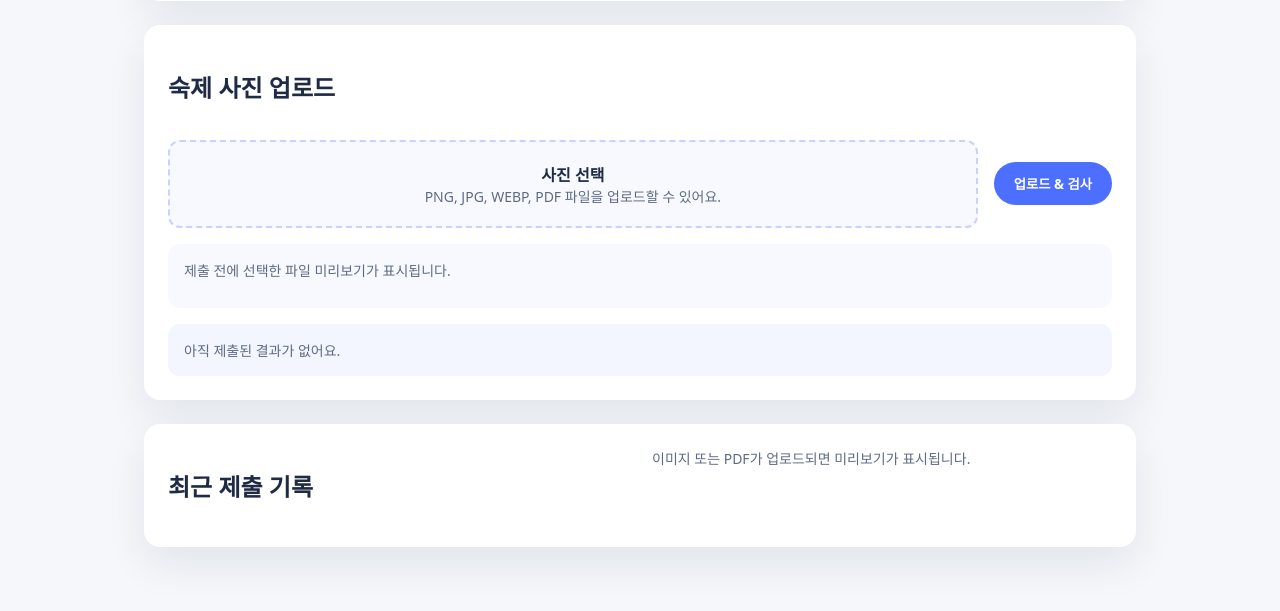
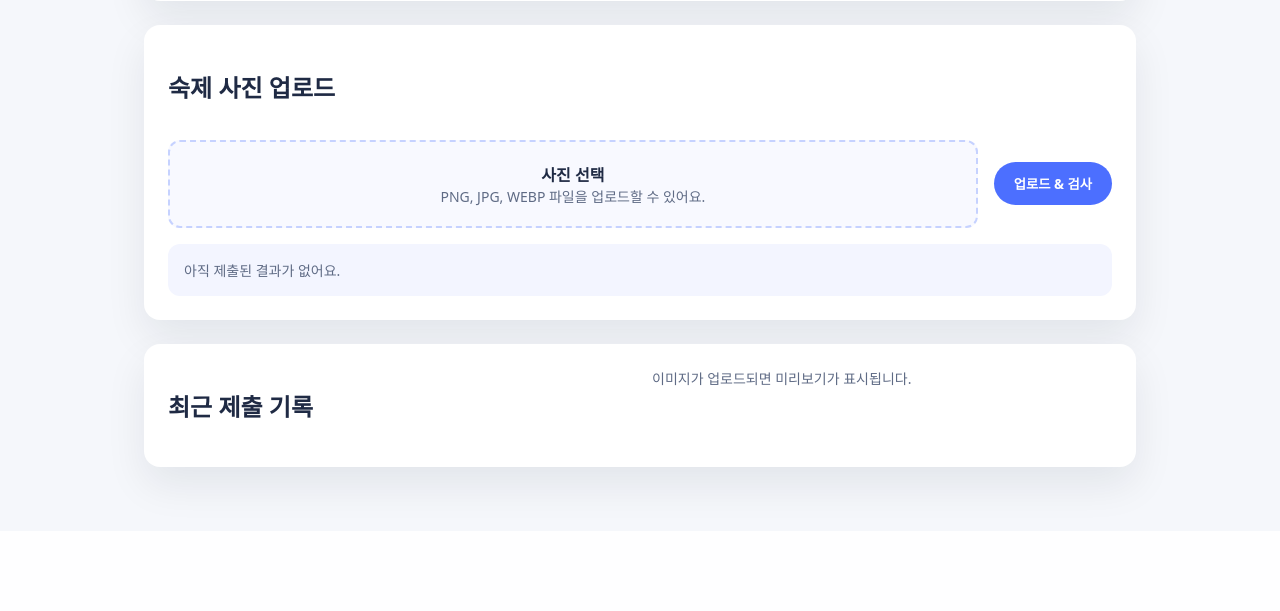
Before and after one commit to chadol0130-arch/checking_homework, a Flask app: page / in a window 1280 px wide. Shown: the part 453-1064 px from the top of the page. After the commit the page ends 955 px from the top, so only its background shows below. Run offline with Flask 3, Linux system fonts and the light colour scheme; some libraries are stand-ins or nearby versions.

Commit message:
Revert "Support PDF uploads with pre-submit and post-submit previews"

```diff
--- a/app.py
+++ b/app.py
@@ -78,7 +78,7 @@ def _level_from_total_xp(total_xp: int) -> int:
 
 def _allowed_file(filename: str) -> bool:
     _, ext = os.path.splitext(filename.lower())
-    return ext in {".png", ".jpg", ".jpeg", ".webp", ".pdf"}
+    return ext in {".png", ".jpg", ".jpeg", ".webp"}
 
 
 def _load_state() -> Dict[str, int]:
@@ -124,7 +124,7 @@ def upload() -> Any:
         return jsonify({"error": "파일 이름이 비어 있습니다."}), 400
 
     if not _allowed_file(file_storage.filename):
-        return jsonify({"error": "이미지 또는 PDF 파일만 업로드할 수 있습니다."}), 400
+        return jsonify({"error": "이미지 파일만 업로드할 수 있습니다."}), 400
 
     # 1) 바이트를 한 번 읽어서 평가 + 저장 모두에 사용
     payload = file_storage.read()
@@ -145,9 +145,6 @@ def upload() -> Any:
     level = _level_from_total_xp(total_xp)
     _save_state(total_xp=total_xp, level=level)
 
-    _, ext = os.path.splitext(unique_name.lower())
-    file_type = "pdf" if ext == ".pdf" else "image"
-
     return jsonify(
         {
             "score": result.score,
@@ -155,8 +152,7 @@ def upload() -> Any:
             "gained_xp": result.gained_xp,
             "total_xp": total_xp,
             "level": level,
-            "file_url": f"/uploads/{unique_name}",
-            "file_type": file_type,
+            "image_url": f"/uploads/{unique_name}",
             "submitted_at": datetime.now(timezone.utc).isoformat(),
         }
     )
--- a/static/app.js
+++ b/static/app.js
@@ -30,16 +30,8 @@ const resultBox = document.getElementById("result");
 const levelText = document.getElementById("level");
 const experienceText = document.getElementById("experience");
 const avatar = document.getElementById("avatar");
-const previewImage = document.getElementById("preview-image");
-const previewPdf = document.getElementById("preview-pdf");
-const previewLink = document.getElementById("preview-link");
+const previewImage = document.getElementById("preview");
 const previewHint = document.getElementById("preview-hint");
-const localPreviewImage = document.getElementById("local-preview-image");
-const localPreviewPdf = document.getElementById("local-preview-pdf");
-const localPreviewHint = document.getElementById("local-preview-hint");
-const localFileMeta = document.getElementById("local-file-meta");
-const fileInput = document.getElementById("photo");
-let localObjectUrl = null;
 const historyList = document.getElementById("history");
 
 const sessionId = (() => {
@@ -94,33 +86,9 @@ onValue(historyRef, (snapshot) => {
   }
 });
 
-fileInput.addEventListener("change", () => {
-  const file = fileInput.files[0];
-  if (!file) {
-    resetLocalPreview();
-    return;
-  }
-
-  if (localObjectUrl) {
-    URL.revokeObjectURL(localObjectUrl);
-  }
-  localObjectUrl = URL.createObjectURL(file);
-  localFileMeta.textContent = `${file.name} · ${(file.size / 1024).toFixed(1)} KB`;
-  localPreviewHint.style.display = "none";
-
-  if (file.type === "application/pdf") {
-    localPreviewPdf.src = localObjectUrl;
-    localPreviewPdf.style.display = "block";
-    localPreviewImage.style.display = "none";
-  } else {
-    localPreviewImage.src = localObjectUrl;
-    localPreviewImage.style.display = "block";
-    localPreviewPdf.style.display = "none";
-  }
-});
-
 form.addEventListener("submit", async (event) => {
   event.preventDefault();
+  const fileInput = document.getElementById("photo");
   if (!fileInput.files.length) {
     return;
   }
@@ -147,8 +115,10 @@ form.addEventListener("submit", async (event) => {
       <p><strong>획득 XP:</strong> ${payload.gained_xp}</p>
     `;
 
-    if (payload.file_url) {
-      updateServerPreview(payload.file_url, payload.file_type);
+    if (payload.image_url) {
+      previewImage.src = payload.image_url;
+      previewImage.style.display = "block";
+      previewHint.style.display = "none";
     }
 
     await set(sessionRef, {
@@ -162,43 +132,13 @@ form.addEventListener("submit", async (event) => {
       score: payload.score,
       feedback: payload.feedback,
       gained_xp: payload.gained_xp,
-      file_url: payload.file_url,
-      file_type: payload.file_type,
+      image_url: payload.image_url,
       created_at: payload.submitted_at,
     });
   } catch (error) {
     resultBox.innerHTML = `<p class="error">${error.message}</p>`;
   }
 });
-
-function updateServerPreview(fileUrl, fileType) {
-  previewHint.style.display = "none";
-  previewLink.href = fileUrl;
-  previewLink.style.display = "inline-flex";
-
-  if (fileType === "pdf") {
-    previewPdf.src = fileUrl;
-    previewPdf.style.display = "block";
-    previewImage.style.display = "none";
-  } else {
-    previewImage.src = fileUrl;
-    previewImage.style.display = "block";
-    previewPdf.style.display = "none";
-  }
-}
-
-function resetLocalPreview() {
-  if (localObjectUrl) {
-    URL.revokeObjectURL(localObjectUrl);
-    localObjectUrl = null;
-  }
-  localPreviewImage.src = "";
-  localPreviewPdf.src = "";
-  localPreviewImage.style.display = "none";
-  localPreviewPdf.style.display = "none";
-  localPreviewHint.style.display = "block";
-  localFileMeta.textContent = "";
-}
 
 function updateAvatar(level) {
   avatar.className = "avatar";
--- a/static/style.css
+++ b/static/style.css
@@ -112,48 +112,6 @@ button:disabled {
   background: #f3f5ff;
   padding: 16px;
   border-radius: 12px;
-}
-
-.upload-preview {
-  background: #f8f9ff;
-  border-radius: 12px;
-  padding: 16px;
-  display: grid;
-  gap: 12px;
-}
-
-.upload-preview img,
-.preview img {
-  width: 100%;
-  max-width: 320px;
-  border-radius: 16px;
-  box-shadow: var(--shadow);
-  display: none;
-}
-
-.upload-preview iframe,
-.preview iframe {
-  width: 100%;
-  max-width: 360px;
-  height: 240px;
-  border: none;
-  border-radius: 16px;
-  box-shadow: var(--shadow);
-  display: none;
-  background: #fff;
-}
-
-.file-meta {
-  font-size: 13px;
-  color: var(--muted);
-  margin: 0;
-}
-
-.file-link {
-  font-size: 14px;
-  color: var(--primary);
-  text-decoration: none;
-  display: none;
 }
 
 .result strong {
@@ -287,6 +245,14 @@ button:disabled {
   align-items: start;
 }
 
+.preview img {
+  width: 100%;
+  max-width: 320px;
+  border-radius: 16px;
+  box-shadow: var(--shadow);
+  display: none;
+}
+
 @media (max-width: 640px) {
   .character {
     flex-direction: column;
--- a/templates/index.html
+++ b/templates/index.html
@@ -48,23 +48,11 @@
         <form id="upload-form">
           <label class="upload-box" for="photo">
             <strong>사진 선택</strong>
-            <p class="hint">PNG, JPG, WEBP, PDF 파일을 업로드할 수 있어요.</p>
-            <input
-              id="photo"
-              name="photo"
-              type="file"
-              accept="image/png,image/jpeg,image/webp,application/pdf"
-              required
-            />
+            <p class="hint">PNG, JPG, WEBP 파일을 업로드할 수 있어요.</p>
+            <input id="photo" name="photo" type="file" accept="image/png,image/jpeg,image/webp" required />
           </label>
           <button type="submit">업로드 & 검사</button>
         </form>
-        <div class="upload-preview" id="upload-preview">
-          <img id="local-preview-image" alt="선택한 숙제 이미지 미리보기" />
-          <iframe id="local-preview-pdf" title="선택한 숙제 PDF 미리보기"></iframe>
-          <p class="hint" id="local-preview-hint">제출 전에 선택한 파일 미리보기가 표시됩니다.</p>
-          <p class="file-meta" id="local-file-meta"></p>
-        </div>
         <div class="result" id="result">
           <p class="hint">아직 제출된 결과가 없어요.</p>
         </div>
@@ -76,10 +64,8 @@
           <ul class="history" id="history"></ul>
         </div>
         <div class="preview">
-          <img id="preview-image" alt="최근 업로드 이미지 미리보기" />
-          <iframe id="preview-pdf" title="최근 업로드 PDF 미리보기"></iframe>
-          <a class="file-link" id="preview-link" target="_blank" rel="noopener">파일 열기</a>
-          <p class="hint" id="preview-hint">이미지 또는 PDF가 업로드되면 미리보기가 표시됩니다.</p>
+          <img id="preview" alt="최근 업로드 이미지 미리보기" />
+          <p class="hint" id="preview-hint">이미지가 업로드되면 미리보기가 표시됩니다.</p>
         </div>
       </section>
     </div>
```
Also changed, not shown: 1 other file.
